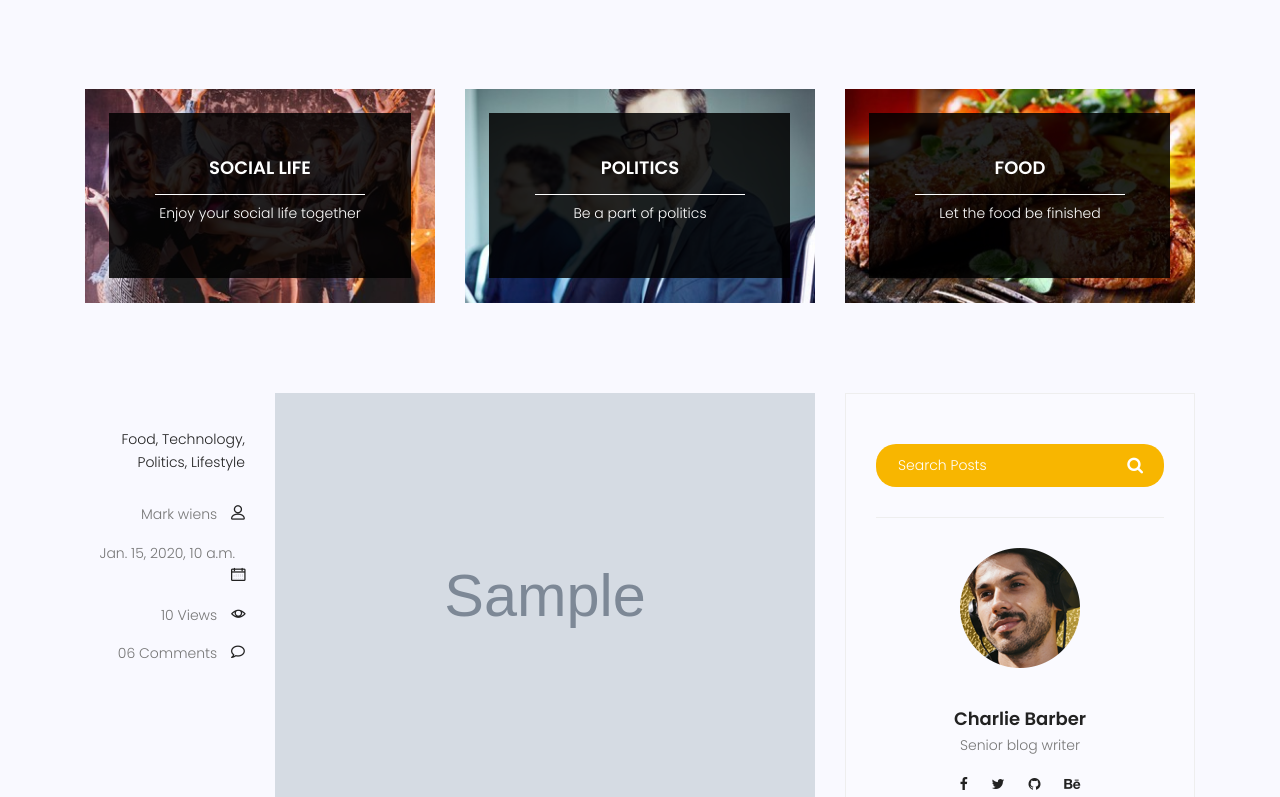
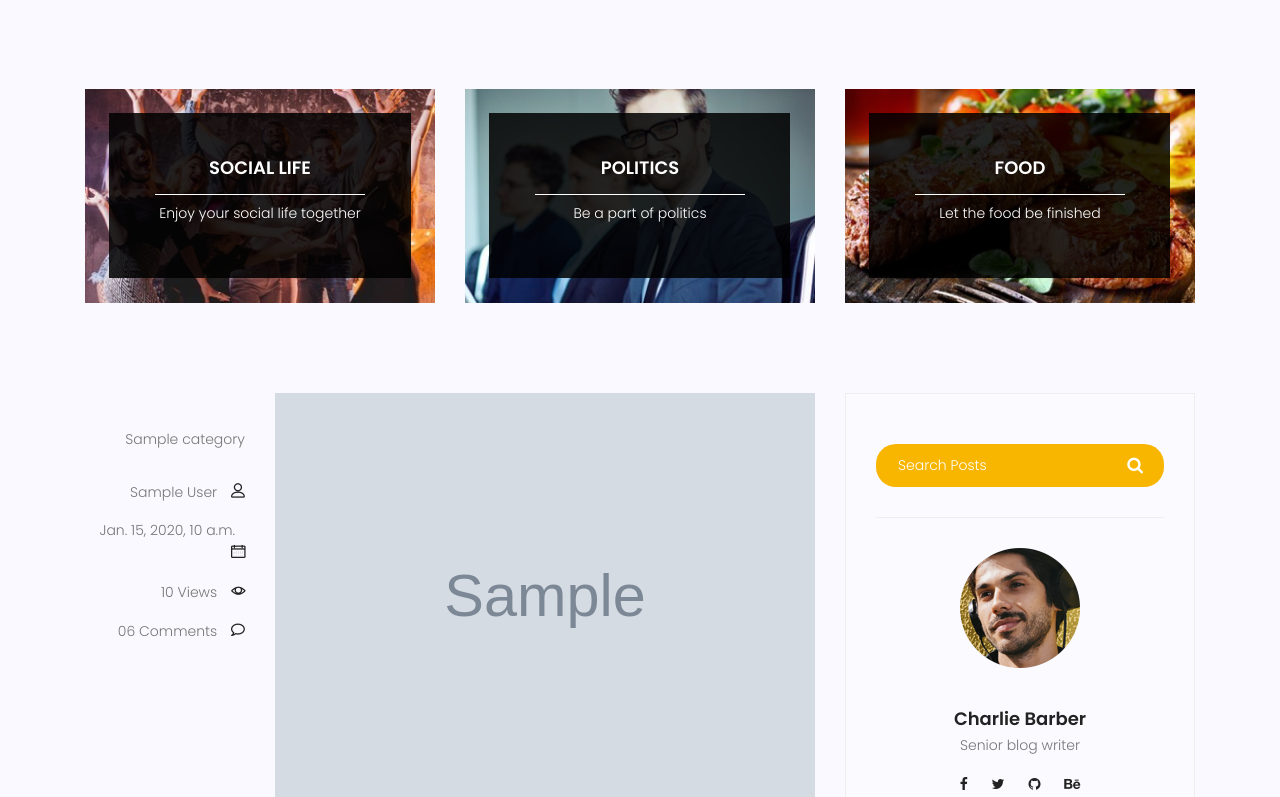
Before and after one commit to zeinab313/mysite, a Django app: page /blog in a window 1280 px wide. Shown: the part 689-1486 px from the top of the page. Run offline with Django 4.2, Linux system fonts and the light colour scheme; tables that the repository leaves empty hold one stand-in row (values such as "Sample post"); grey boxes marked "Sample" are stand-in pictures; some libraries are stand-ins or nearby versions.

Commit message:
create table category
create field author and table category

```diff
--- a/blog/models.py
+++ b/blog/models.py
@@ -2,13 +2,19 @@ from django.db import models
 from django.contrib.auth.models import User
 
 # Create your models here.
+
+class Category(models.Model):
+    name=models.CharField(max_length=255)
+    def __str__(self):
+        return self.name
+
 class Post(models.Model):
     image = models.ImageField(upload_to='blog/',default='blog/defult.jpg')
     author = models.ForeignKey(User,on_delete=models.SET_NULL,null=True)
     title = models.CharField(max_length=255)
     content = models.TextField()
     # tags =
-    # category =
+    category = models.ManyToManyField(Category)
     counted_views = models.IntegerField(default=0)
     status = models.BooleanField(default=False)
     published_date = models.DateTimeField(null=True)
--- a/blog/views.py
+++ b/blog/views.py
@@ -12,7 +12,7 @@ def blog_view(request):
     return render(request,'blog/blog-home.html',context)
 
 def blog_single(request,pid):
-    post=get_object_or_404(Post,pk=pid)
+    post=get_object_or_404(Post,pk=pid,status=1)
     #برای اینکه با هر بار بازدید پست موردنظر یک عدد به تعداد بازدید اضافه شود
     post.counted_views=post.counted_views+1
     post.save()
--- a/templates/blog/blog-home.html
+++ b/templates/blog/blog-home.html
@@ -89,13 +89,10 @@
 				<div class="single-post row">
 					<div class="col-lg-3  col-md-3 meta-details">
 						<ul class="tags">
-							<li><a href="#">Food,</a></li>
-							<li><a href="#">Technology,</a></li>
-							<li><a href="#">Politics,</a></li>
-							<li><a href="#">Lifestyle</a></li>
+							{{ post.category.all|join:","}}
 						</ul>
 						<div class="user-details row">
-							<p class="user-name col-lg-12 col-md-12 col-6"><a href="#">Mark wiens</a> <span class="lnr lnr-user"></span></p>
+							<p class="user-name col-lg-12 col-md-12 col-6"><a href="#">{{post.author.get_full_name}}</a> <span class="lnr lnr-user"></span></p>
 							<p class="date col-lg-12 col-md-12 col-6"><a href="#">{{post.published_date}}</a> <span class="lnr lnr-calendar-full"></span></p>
 							<p class="view col-lg-12 col-md-12 col-6"><a href="#">{{post.counted_views}} Views</a> <span class="lnr lnr-eye"></span></p>
 							<p class="comments col-lg-12 col-md-12 col-6"><a href="#">06 Comments</a> <span class="lnr lnr-bubble"></span></p>
--- a/templates/blog/blog-single.html
+++ b/templates/blog/blog-single.html
@@ -36,9 +36,9 @@
 							<li><a href="#">Lifestyle</a></li>
 						</ul>
 						<div class="user-details row">
-							<p class="user-name col-lg-12 col-md-12 col-6"><a href="#">Mark wiens</a> <span class="lnr lnr-user"></span></p>
-							<p class="date col-lg-12 col-md-12 col-6"><a href="#">12 Dec, 2017</a> <span class="lnr lnr-calendar-full"></span></p>
-							<p class="view col-lg-12 col-md-12 col-6"><a href="#">1.2M Views</a> <span class="lnr lnr-eye"></span></p>
+							<p class="user-name col-lg-12 col-md-12 col-6"><a href="#">{{post.author.get_full_name}}</a> <span class="lnr lnr-user"></span></p>
+							<p class="date col-lg-12 col-md-12 col-6"><a href="#">{{post.published_date}}</a> <span class="lnr lnr-calendar-full"></span></p>
+							<p class="view col-lg-12 col-md-12 col-6"><a href="#">{{post.counted_views}} Views</a> <span class="lnr lnr-eye"></span></p>
 							<p class="comments col-lg-12 col-md-12 col-6"><a href="#">06 Comments</a> <span class="lnr lnr-bubble"></span></p>
 							<ul class="social-links col-lg-12 col-md-12 col-6">
 								<li><a href="#"><i class="fa fa-facebook"></i></a></li>
```
Also changed, not shown: blog/admin.py (+4 -4 lines), blog/migrations/0004_category_post_category.py (added).
